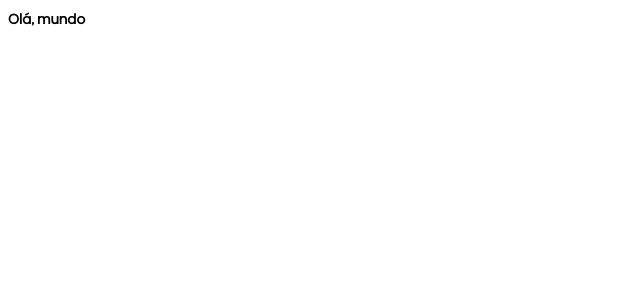
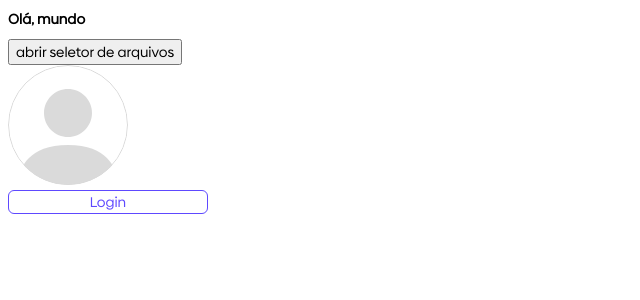
Before and after one commit to GuPina/devagram-react, a Next.js app: page / in a window 1280 px wide. Shown: the top 300 px of the page, without its empty margins (0-640 px from the left). Built offline with nearby package versions, Linux system fonts and the light colour scheme.

Commit message:
componentes de botão, avatar, uploadDeImagem

```diff
--- /dev/null
+++ b/componentes/avatar/index.js
@@ -0,0 +1,19 @@
+import avatarImg from '../../public/imagens/avatar.svg'
+
+export default function Avatar({ src }) {
+    const getAvatar = () => {
+        if (src && src !== 'undefined') {
+            return src;
+        }
+
+        return avatarImg.src;
+    }
+
+    return (
+        <img
+            src={getAvatar()}
+            alt='Avatar'
+            className='avatar'
+        />
+    )
+}
--- /dev/null
+++ b/componentes/botao/botao.scss
@@ -0,0 +1,38 @@
+@mixin botaoPrimario{
+    background-color: $corPrimaria;
+    color: $branco;
+}
+
+@mixin botaoInvertido{
+    background-color: $branco;
+    color: $corPrimaria;
+    border: 1px solid $corPrimaria;
+}
+
+.btn{
+    width: 100%;
+    border: none;
+    border-radius: 6px;
+    cursor: pointer;
+
+    &.primaria{
+        @include botaoPrimario;
+
+        &.hover{
+            @include botaoInvertido;
+        }
+    }
+
+    &.invertido{
+         @include botaoInvertido;
+
+        &:hover{
+            @include botaoPrimario;
+        }
+    }
+
+    &:disabled{
+        opacity: 0.5;
+    }
+
+}
--- /dev/null
+++ b/componentes/botao/index.js
@@ -0,0 +1,18 @@
+export default function Botao({
+    tipo = 'button',
+    texto,
+    cor = 'primaria',
+    desabilitado = false,
+    manipularClick
+}) {
+    return (
+        <button
+            type={tipo}
+            className={`btn ${cor}`}
+            disabled={desabilitado}
+            onClick={manipularClick}
+        >
+            {texto}
+        </button>
+    )
+}
--- /dev/null
+++ b/componentes/uploadImagem/index.js
@@ -0,0 +1,63 @@
+import { useEffect, useRef } from "react";
+
+export function UploadImagem({
+    className = '',
+    setImagem,
+    imagemPreview,
+    imagemPreviewClassName = '',
+    aoSetarAReferencia
+}) {
+    const referenciaInput = useRef(null);
+
+    useEffect(() => {
+        if(!aoSetarAReferencia) {
+            return;
+        }
+
+        aoSetarAReferencia(referenciaInput?.current);
+    }, [referenciaInput?.current])
+
+    const abrirSeletorArquivos = () => {
+        referenciaInput?.current?.click();
+    }
+
+    const alterarImagem = () => {
+
+
+        if (!referenciaInput?.current?.files?.length) {
+            return;
+        }
+
+        const arquivo = referenciaInput?.current?.files[0];
+        const fileReader = new FileReader();
+        fileReader.readAsDataURL(arquivo);
+        fileReader.onloadend = () => {
+            setImagem({
+                preview: fileReader.result,
+                arquivo
+            });
+        }
+
+    }
+
+    return(
+        <div className={`uploadImagemcontainer ${className}`} onClick={abrirSeletorArquivos}>
+            {imagemPreview && (
+                <div className="imagemPreviewContainer">
+                    <img
+                        src={imagemPreview}
+                        alt='imagem preview'
+                        className={imagemPreviewClassName}
+                        />
+                </div>
+            )}
+            <input type='file'
+                className='oculto'
+                accept="image/*"
+                ref={referenciaInput}
+                onChange={alterarImagem}
+            />
+        </div>
+
+    );
+}
--- a/src/pages/index.js
+++ b/src/pages/index.js
@@ -1,8 +1,29 @@
 import Image from 'next/image'
 import Head from 'next/image'
+import Avatar from '../../componentes/avatar'
+import Botao from '../../componentes/botao'
+import { UploadImagem } from '../../componentes/uploadImagem'
+import { useRef, useState } from 'react'
 
 export default function Index() {
-  return(
+  const [imagem, setImagem] = useState(null);
+  const referenciaInput = useRef(null);
+
+  console.log(imagem);
+
+  return (
+    <>
     <h1> Olá, mundo</h1>
-    )
+    <button onClick={() => referenciaInput?.current.click()}>abrir seletor de arquivos</button>
+
+    <UploadImagem setImagem={setImagem} imagemPreview={imagem?.preview}
+    aoSetarAReferencia={(ref) => referenciaInput.current = ref}
+    />
+
+    <div style={{ width: 200 }}>
+      <Avatar />
+      <Botao texto={'Login'} cor='invertido' manipularClique={() => console.log('botao clicado')} />
+    </div>
+    </>
+  )
 }
--- a/src/styles/globals.scss
+++ b/src/styles/globals.scss
@@ -1,6 +1,18 @@
+@import 'variaveis.scss';
+
 *{
   font-family: 'Biennale Regular';
   font-size: 14px;
 }
 
+.avatar{
+  border-radius: 50%;
+  object-fit: cover;
+}
+
+.oculto{
+  display: none;
+}
+
 @import '../../public/Fontes/fontes.scss';
+@import '../../componentes/botao/botao.scss';
--- /dev/null
+++ b/src/styles/variaveis.scss
@@ -0,0 +1,17 @@
+$fontRegular: 'Biennale Regular';
+$fontBold: 'Biennale Bold';
+$fontLight: 'Biennale Light';
+
+$corPrimaria: #5E49FF;
+$corPrimaria2: #3BD42D;
+$corPrimaria3: #25CBD3;
+$corPrimaria4:#F0F5FF;
+
+$cinza: #F4F4F4;
+$cinza1: #DADADA;
+$cinza2: #7C7786;
+$cinza3: #4D4C4D;
+$cinza4: #333333;
+$branco: #fff;
+
+$desktopBreakpoint: 992px
```
Also changed, not shown: public/imagens/avatar.svg (added).
